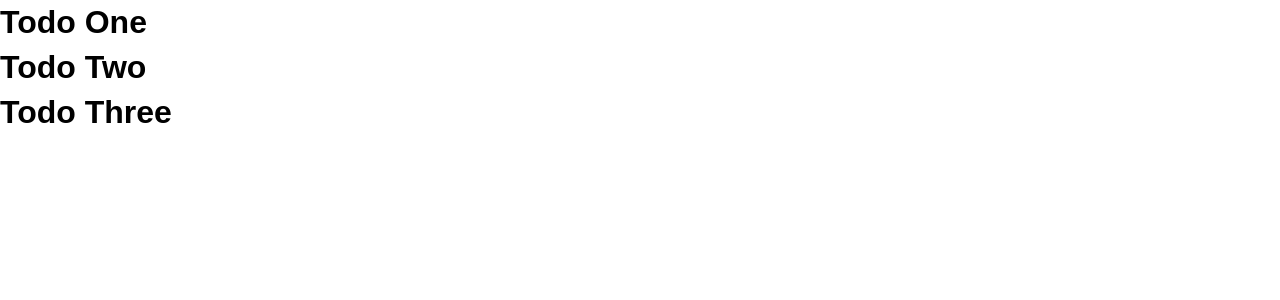
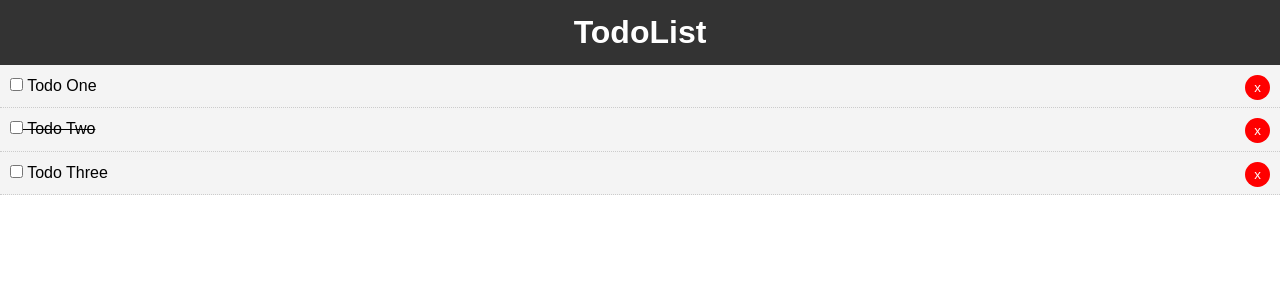
Before and after one commit to kelvin0722/todo, a Vue app: page / in a window 1280 px wide. Shown: the top 300 px of the page. Built offline with nearby package versions, Linux system fonts and the light colour scheme.

Commit message:
handle emittted events

```diff
--- a/src/App.vue
+++ b/src/App.vue
@@ -1,15 +1,18 @@
 <template>
   <div id="app">
-    <Todos v-bind:todos="todos" />
+    <Header />
+    <Todos v-bind:todos="todos" v-on:del-todo="deleteTodo" />
   </div>
 </template>
 
 <script>
 import Todos from './components/Todos'
+import Header from './components/Layout/Header'
 
 export default {
   name: 'app',
   components: {
+    Header,
     Todos,
   },
   data() {
@@ -32,6 +35,11 @@ export default {
         }
       ]
     }
+  },
+  methods: {
+    deleteTodo(id){
+      this.todos = this.todos.filter(todo => todo.id != id)
+    }
   }
 }
 </script>
--- /dev/null
+++ b/src/components/Layout/Header.vue
@@ -0,0 +1,26 @@
+<template>
+    <header class="header">
+        <h1>TodoList</h1>
+    </header>
+</template>
+
+<script>
+export default {
+    name: "Header"
+}
+</script>
+
+<style scoped>
+   .header {
+       background: #333;
+       color: #fff;
+       text-align: center;
+       padding: 10px;
+   }
+
+   .header a {
+       color: #fff;
+       padding-right: 5px;
+
+   }
+</style>
--- a/src/components/TodoItem.vue
+++ b/src/components/TodoItem.vue
@@ -1,12 +1,22 @@
 <template>
-    <div>
-
+    <div class="todo-item" v-bind:class="{'is-complete': todo.completed}">
+        <p>
+            <input type="checkbox" v-on:change="markComplete">
+            {{todo.title}}
+            <button class="del" v-on:click="$emit('del-todo', todo.id)">x</button>
+        </p>
     </div>
 </template>
 
 <script>
 export default {
     name: "TodoItem",
+    props: ["todo"],
+    methods: {
+        markComplete(){
+            this.todo.completed = !this.todo.completed
+        },
+    }
 
 }
 </script>
--- a/src/components/Todos.vue
+++ b/src/components/Todos.vue
@@ -1,15 +1,19 @@
 <template>
     <div>
-        <div v-for="(item, index) in todos" :key="index">
-            <h1>{{item.title}}</h1>
+        <div v-for="(todo, index) in todos" :key="index">
+            <TodoItem v-bind:todo="todo" v-on:del-todo="$emit('del-todo', todo.id)" />
 
         </div>
     </div>
 </template>
 
 <script>
+import TodoItem from './TodoItem';
 export default {
     name: 'Todos',
+    components: {
+        TodoItem
+    },
     props: ["todos"]
 }
 </script>
```
